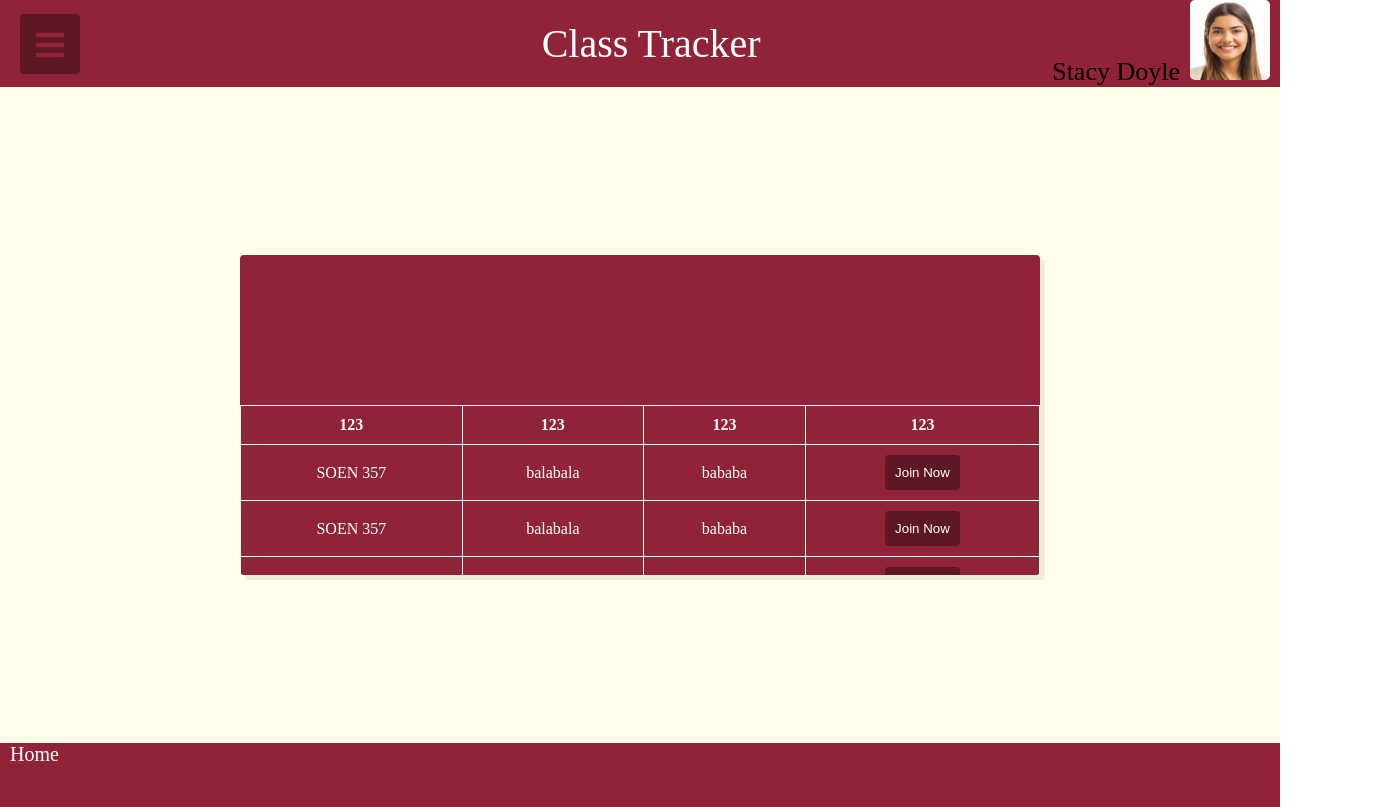
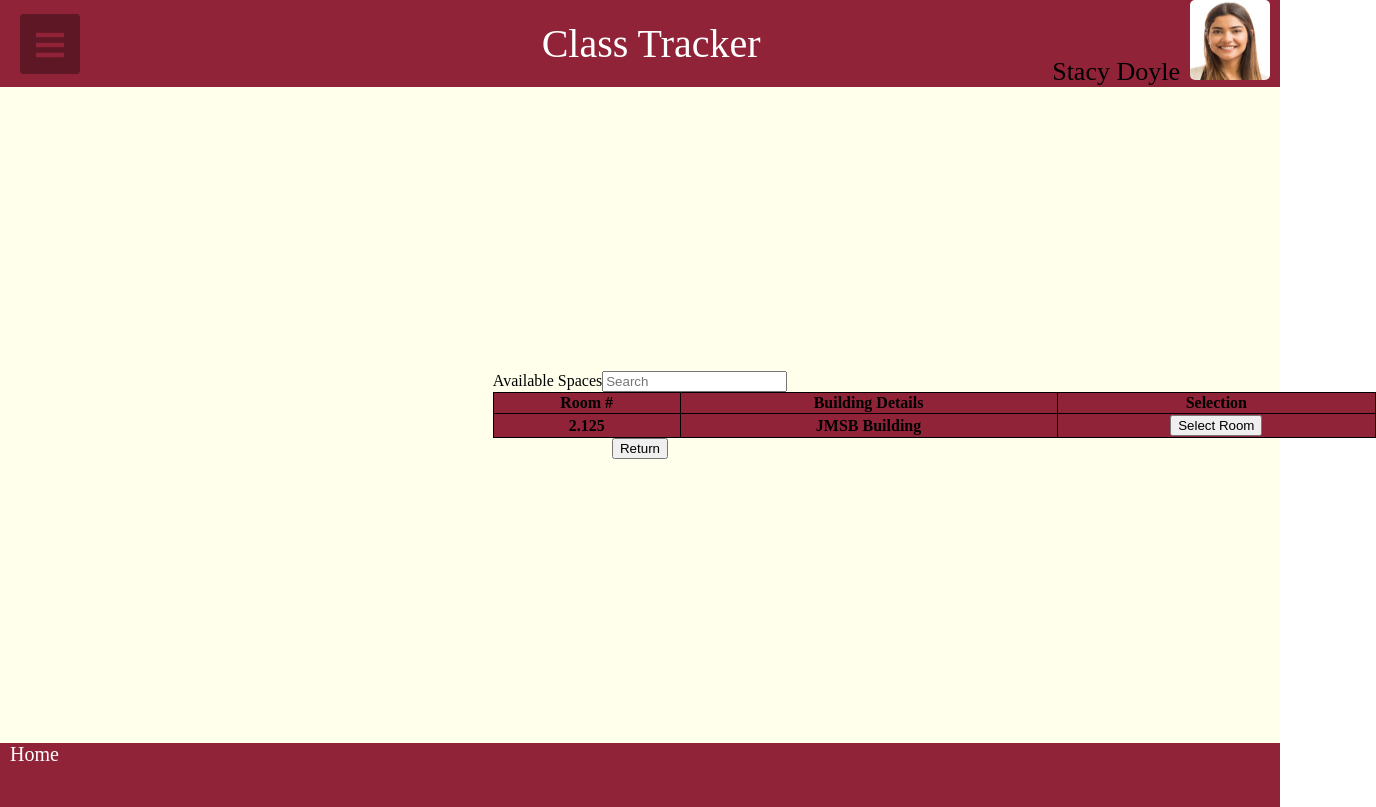
Before and after one commit to denzz312/EmptyClass, a React (Create React App) app: page /search in a window 1280 px wide. Shown: the whole page, 1376 px wide, since content can reach past the window. Built offline with nearby package versions, Linux system fonts and the light colour scheme.

Commit message:
Auto stash before merge of "master" and "origin/master"

```diff
--- a/src/App.css
+++ b/src/App.css
@@ -167,3 +167,17 @@ body {
     padding: 10px;
     border-collapse: collapse;
 }
+
+
+
+table{
+  border-collapse: collapse;
+  border: 1px solid black;
+  table-layout: auto;
+  width: 300%;
+  background-color: #912338;
+}
+
+tr, th {
+  border: 1px solid black;
+}
--- a/src/App.js
+++ b/src/App.js
@@ -2,11 +2,11 @@ import {render} from '@testing-library/react';
 import logo from '../src/logo192.png';
 import './App.css';
 import React from "react";
-//import { FontAwesomeIcon } from '@fortawesome/react-fontawesome'
 import Header from './Components/Header';
 import BodyComponent from './Components/BodyComponent';
 import Footer from './Components/Footer';
 import Home from './Components/Home';
+import SearchResults from './Components/SearchResults';
 import JoinOthers from "./Components/JoinOthers";
 
 class App extends React.Component {
@@ -16,9 +16,7 @@ class App extends React.Component {
       <div className="App">
         <Header/>
         <body className="App-body">
-
-                {/*<Home/>*/}
-                <JoinOthers />
+        <SearchResults/>
         </body>
         <Footer/>
       </div>
--- a/src/Components/SearchResults.js
+++ b/src/Components/SearchResults.js
@@ -1,16 +1,53 @@
 import React from "react";
 
-class SearchResults extends React.Component{
+class SearchResults extends React.Component {
 
-    render(){
+    handleJoin() {
+        console.log('clicked');
+    }
 
-    return(
-        <div>
-            css for any component goes into 'App.css'
-            This is where you put the html/forms
-        </div>
+    render() {
 
-    );
+        return (
+            <div>
+                <div>
+                    Available Spaces
+                    <input
+                        type="text"
+                        id="header-search"
+                        placeholder="Search"
+                        name="s"
+                    />
+                </div>
+                <div>
+                    <table>
+                        <thead>
+                            <tr>
+                                <th>Room #</th>
+                                <th>Building Details</th>
+                                <th>Selection</th>
+                            </tr>
+                        </thead>
+                        <tbody>
+                            <tr>
+                                <th>2.125</th>
+                                <th>JMSB Building</th>
+                                <th>
+                                    <button>Select Room</button>
+                                </th>
+                            </tr>
+                        </tbody>
+                    </table>
+                </div>
+                <div>
+                    <button className="ReturnButton"
+                        onClick={this.handleJoin}>
+                        Return
+                    </button>
+                </div>
+            </div>
+
+        );
 
     }
 }
```
Lines whose indentation alone changed are shown as unchanged.
